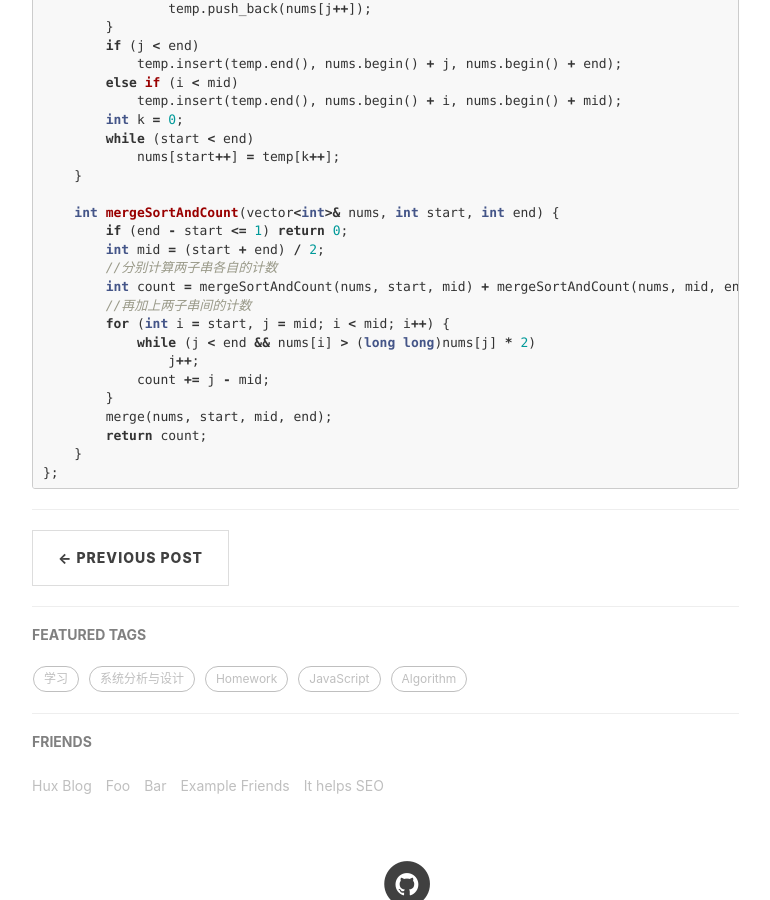
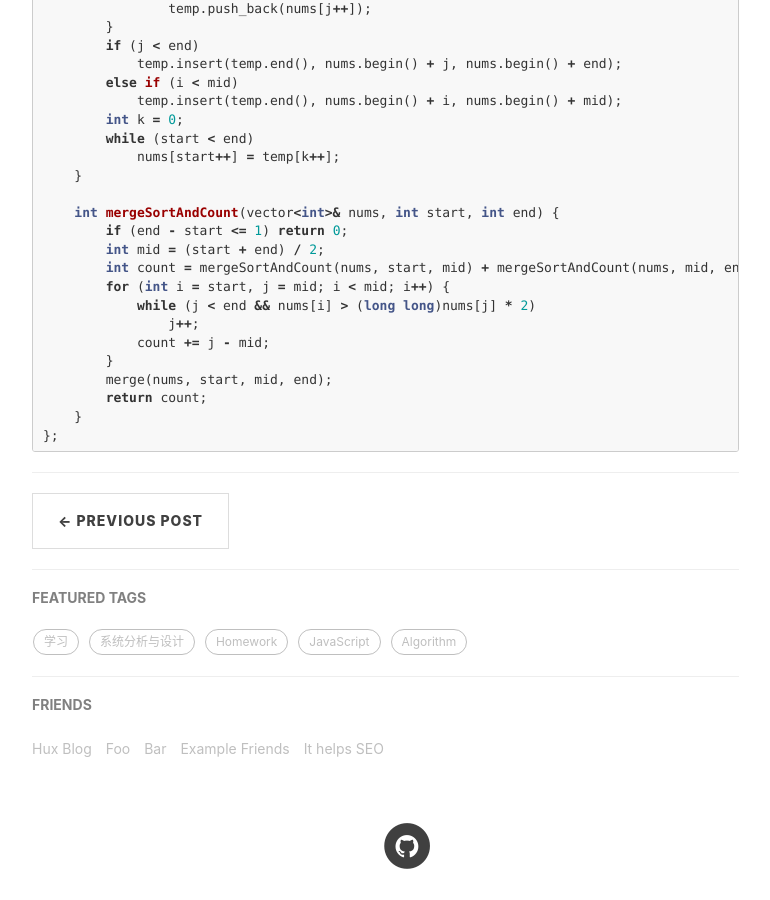
Before and after one commit to dennis-leee/my937889621.github.io, a Jekyll site: the page built from _posts/2018-09-16-AlgorithmWeek2.markdown, in a window 1280 px wide and 900 px high, scrolled down 5944 px. Shown: the whole window, without its empty margins (233-1003 px from the left). Built offline with Jekyll 4.4.1, drawn with Linux system fonts in a browser that asks for light colours; nearby versions of some CDN libraries; comment, search, counter and statistics services are not loaded.

Commit message:
format!!!!

```diff
--- a/_posts/2018-09-16-AlgorithmWeek2.markdown
+++ b/_posts/2018-09-16-AlgorithmWeek2.markdown
@@ -209,9 +209,7 @@ public:
     int mergeSortAndCount(vector<int>& nums, int start, int end) {
         if (end - start <= 1) return 0;
         int mid = (start + end) / 2;
-        //分别计算两子串各自的计数
         int count = mergeSortAndCount(nums, start, mid) + mergeSortAndCount(nums, mid, end);
-        //再加上两子串间的计数
         for (int i = start, j = mid; i < mid; i++) {
             while (j < end && nums[i] > (long long)nums[j] * 2)
                 j++;
```
